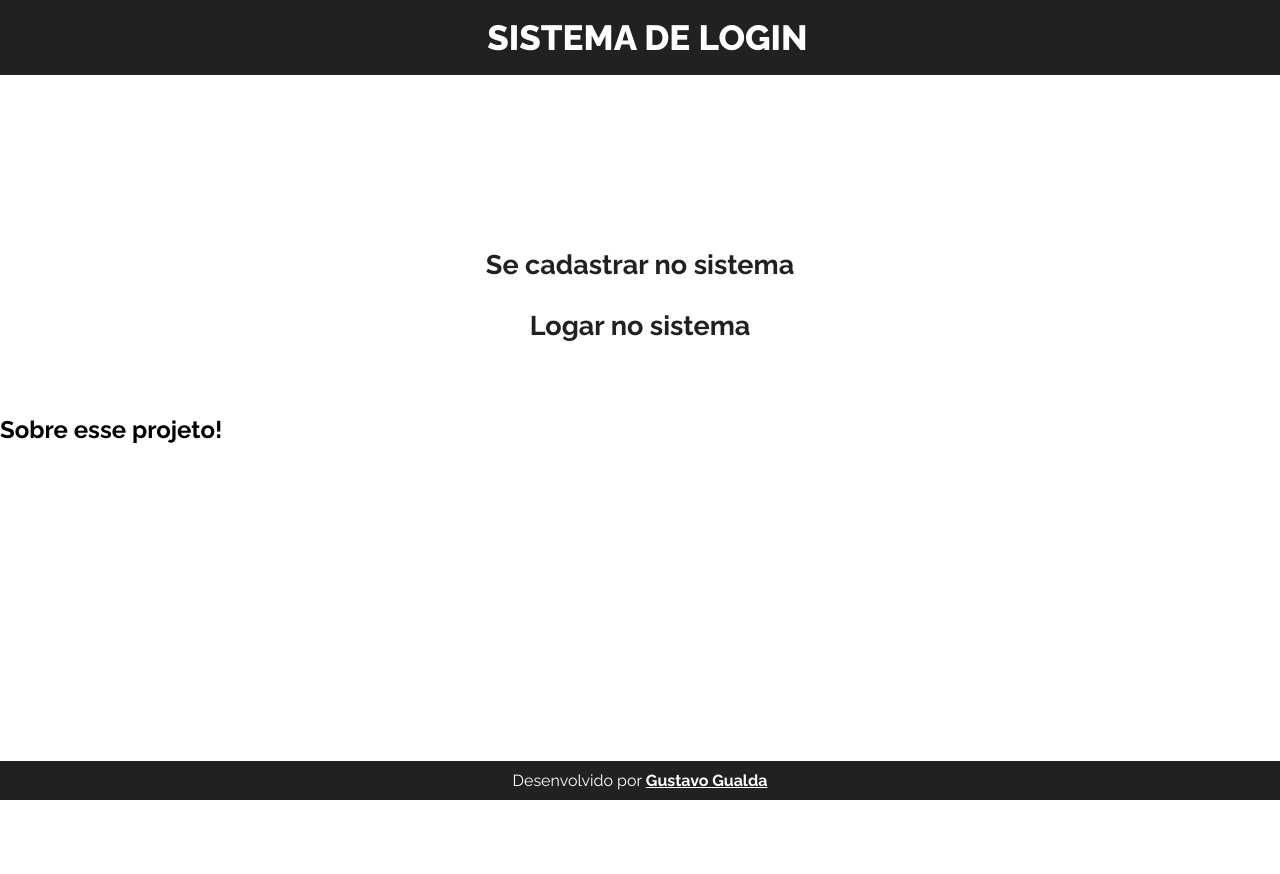
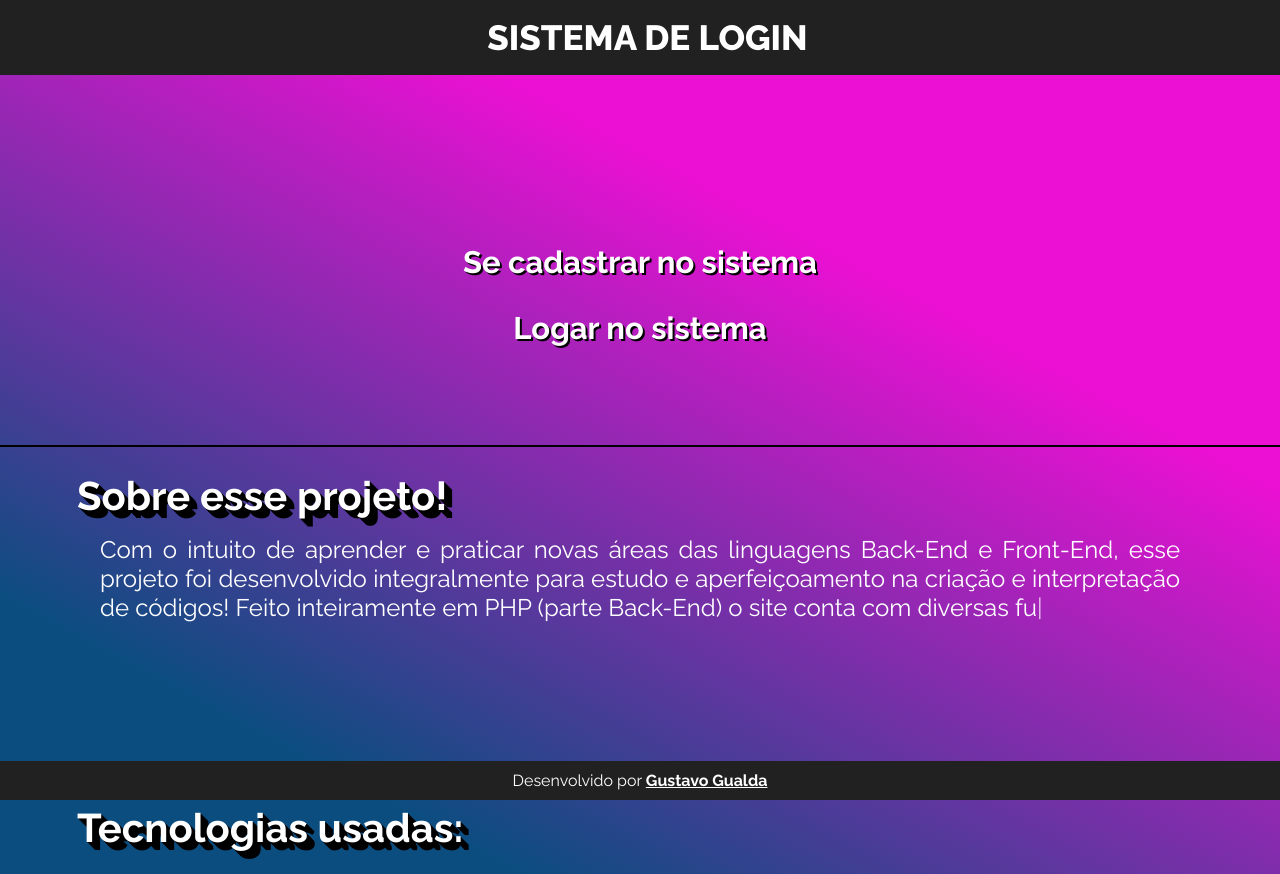
Before and after one commit to iCrowleySHR/SistemaDeLogin, a PHP site: page / in a window 1280 px wide. Shown: the top 874 px of the page. Before the commit the page ends 800 px from the top, so only its background shows below. Run offline with PHP 8.4, Linux system fonts and the light colour scheme.

Commit message:
Estilizando o index.php

```diff
--- a/index.php
+++ b/index.php
@@ -5,13 +5,33 @@
     <meta name="viewport" content="width=device-width, initial-scale=1.0">
     <title>Página Inicial</title>
     <link rel="stylesheet" href="view/css/style.css">
+    <script src="view/js/index.js" defer></script>
 </head>
 <body>
     <?php require 'view/components/header.php'; ?>
-    <?php require 'view/components/opcoes.php'; ?>
-    <section>
-        <h2>Sobre esse projeto!</h2>
-    </section>
+    <main>
+        <?php require 'view/components/opcoes.php'; ?>
+        <section class="sobre">
+            <article>
+                <h2>Sobre esse projeto!</h2>
+                <p>
+                    Com o intuito de aprender e praticar novas áreas das linguagens Back-End e Front-End, esse projeto foi desenvolvido integralmente
+                    para estudo e aperfeiçoamento na criação e interpretação de códigos! Feito inteiramente em PHP (parte Back-End) o site conta com diversas
+                    funções como criação de conta, edição de dados inseridos e exclusão da conta. Construido também com HTML o site conta com a tecnologia SASS
+                    onde nesse projeto me profundei bastante nela, adqurindo inúmeros conhecimentos! Este projeto não apenas consolidou meu entendimento das linguagens
+                    e tecnologias envolvidas, mas também enriqueceu meu portfólio, destacando minha dedicação ao aprendizado contínuo e à busca incessante por aprimoramento
+                    técnico. Ao compartilhar esta experiência, espero inspirar e colaborar com outros entusiastas do desenvolvimento de software em suas próprias jornadas de aprendizado.
+                </p>
+            </article>
+        </section>
+
+        <section class="tecnologias">
+            <article>
+                <h2>Tecnologias usadas:</h2>
+                <img src="https://skillicons.dev/icons?i=html,css,js,sass,php,mysql" alt="imagem das tecnologias usadas">
+            </article>
+        </section>
+    </main>
     <?php require 'view/components/footer.php'; ?>
 </body>
 </html>
--- /dev/null
+++ b/view/css/background.scss
@@ -0,0 +1,7 @@
+.background{
+    background: rgb(12,77,128);
+    background: linear-gradient(28deg, rgba(12,77,128,1) 35%, rgba(235,16,211,1) 75%);
+    background-repeat: no-repeat;
+    background-size: auto;
+    min-height: 100vh;
+}
--- a/view/css/btn.scss
+++ b/view/css/btn.scss
@@ -17,7 +17,7 @@
 
     &:hover {
       color: $black;
-      background-color: transparent;
+      background-color: white;
       border: solid 1px black;
       box-shadow:$shadow;
       cursor: pointer;
--- a/view/css/opcoes.css
+++ b/view/css/opcoes.css
@@ -10,8 +10,9 @@
   flex-direction: column;
 }
 .opcoes a {
-  color: #212121;
-  font-size: 27px;
+  color: white;
+  font-size: 31px;
+  text-shadow: 2px 2px black;
   font-weight: 700;
   transition: 300ms;
   margin: 15px;
--- a/view/css/opcoes.scss
+++ b/view/css/opcoes.scss
@@ -10,8 +10,9 @@
     flex-direction: column;
 
     a{
-        color: $black;
-        font-size: 27px;
+        color: $white;
+        font-size: 31px;
+        text-shadow: 2px 2px black;
         font-weight: 700;
         transition: 300ms;
         margin: 15px;
--- a/view/css/style.css
+++ b/view/css/style.css
@@ -28,8 +28,9 @@ header a {
   flex-direction: column;
 }
 .opcoes a {
-  color: #212121;
-  font-size: 27px;
+  color: white;
+  font-size: 31px;
+  text-shadow: 2px 2px black;
   font-weight: 700;
   transition: 300ms;
   margin: 15px;
@@ -60,8 +61,74 @@ footer strong a:hover {
   font-size: 18px;
 }
 
+.background, body {
+  background: rgb(12, 77, 128);
+  background: linear-gradient(28deg, rgb(12, 77, 128) 35%, rgb(235, 16, 211) 75%);
+  background-repeat: no-repeat;
+  background-size: auto;
+  min-height: 100vh;
+}
+
 body {
   margin: 0;
   padding: 0;
   font-family: "Raleway", sans-serif;
+  color: white;
+}
+body main .sobre {
+  margin-top: 50px;
+  display: flex;
+  flex-direction: column;
+  border-top: solid black 2px;
+  height: 280px;
+}
+body main .sobre article h2 {
+  animation: text-shadow-pop-br 0.6s both;
+  margin-left: 85px;
+  margin-right: 85px;
+  font-size: 40px;
+}
+body main .sobre article p {
+  font-size: 24px;
+  margin: -25px 100px 0 100px;
+  text-align: justify;
+}
+body main .sobre article p:after {
+  content: "|";
+  animation: pisca 1s infinite;
+}
+body main .tecnologias {
+  margin-top: 50px;
+  display: flex;
+  flex-direction: column;
+  border-top: solid black 2px;
+  margin-bottom: 100px;
+}
+body main .tecnologias article h2 {
+  animation: text-shadow-pop-br 0.6s both;
+  margin-left: 85px;
+  margin-right: 85px;
+  font-size: 40px;
+}
+body main .tecnologias article img {
+  margin-top: -15px;
+  margin-left: 85px;
+}
+@keyframes text-shadow-pop-br {
+  0% {
+    text-shadow: 0 0 black, 0 0 black, 0 0 black, 0 0 black, 0 0 black, 0 0 black, 0 0 black, 0 0 black;
+    transform: translateX(0) translateY(0);
+  }
+  100% {
+    text-shadow: 1px 1px black, 2px 2px black, 3px 3px black, 4px 4px black, 5px 5px black, 6px 6px black, 7px 7px black, 8px 8px black;
+    transform: translateX(-8px) translateY(-8px);
+  }
+}
+@keyframes pisca {
+  0%, 100% {
+    opacity: 0;
+  }
+  50% {
+    opacity: 1;
+  }
 }/*# sourceMappingURL=style.css.map */
--- a/view/css/style.scss
+++ b/view/css/style.scss
@@ -2,9 +2,101 @@
 @import 'header';
 @import 'opcoes';
 @import 'footer';
+@import 'background';
 
 body{
     margin: 0;
     padding: 0;
     font-family: 'Raleway', sans-serif;
+    @extend .background;
+    color: white;
+
+    main{
+        .sobre{
+            margin-top: 50px;
+            display: flex;
+            flex-direction: column;
+            border-top: solid black 2px;
+            height: 280px;
+
+            article{
+
+                h2{
+                    -webkit-animation: text-shadow-pop-br 0.6s both;
+                    animation: text-shadow-pop-br 0.6s both;
+                    margin-left: 85px;
+                    margin-right: 85px;
+                    font-size: 40px;
+                }
+
+                p{
+                    font-size: 24px;
+                    margin: -25px 100px 0 100px;
+                    text-align: justify;
+                }
+
+                p:after{
+                    content: "|";
+                    animation: pisca 1s infinite;
+                }
+            }
+
+        }
+
+        .tecnologias{
+            margin-top: 50px;
+            display: flex;
+            flex-direction: column;
+            border-top: solid black 2px;
+            margin-bottom: 100px;
+
+            article{
+                h2{
+                    -webkit-animation: text-shadow-pop-br 0.6s both;
+                    animation: text-shadow-pop-br 0.6s both;
+                    margin-left: 85px;
+                    margin-right: 85px;
+                    font-size: 40px;
+                }
+
+                img{
+                    margin-top: -15px;
+                    margin-left: 85px;
+                }
+            }
+        }
+    }
 }
+@-webkit-keyframes text-shadow-pop-br {
+    0% {
+      text-shadow: 0 0 black, 0 0 black, 0 0 black, 0 0 black, 0 0 black, 0 0 black, 0 0 black, 0 0 black;
+      -webkit-transform: translateX(0) translateY(0);
+              transform: translateX(0) translateY(0);
+    }
+    100% {
+      text-shadow: 1px 1px black, 2px 2px black, 3px 3px black, 4px 4px black, 5px 5px black, 6px 6px black, 7px 7px black, 8px 8px black;
+      -webkit-transform: translateX(-8px) translateY(-8px);
+              transform: translateX(-8px) translateY(-8px);
+    }
+  }
+  @keyframes text-shadow-pop-br {
+    0% {
+      text-shadow: 0 0 black, 0 0 black, 0 0 black, 0 0 black, 0 0 black, 0 0 black, 0 0 black, 0 0 black;
+      -webkit-transform: translateX(0) translateY(0);
+              transform: translateX(0) translateY(0);
+    }
+    100% {
+      text-shadow: 1px 1px black, 2px 2px black, 3px 3px black, 4px 4px black, 5px 5px black, 6px 6px black, 7px 7px black, 8px 8px black;
+      -webkit-transform: translateX(-8px) translateY(-8px);
+              transform: translateX(-8px) translateY(-8px);
+    }
+  }
+
+@keyframes pisca {
+    0%,100%{
+        opacity: 0;
+    }
+    50%{
+        opacity: 1;
+    }
+}
--- /dev/null
+++ b/view/js/index.js
@@ -0,0 +1,13 @@
+function typeWrite(elemento){
+    const textoArray = elemento.innerHTML.split('');
+    elemento.innerHTML = ' ';
+    textoArray.forEach(function(letra, i){
+
+    setTimeout(function(){
+        elemento.innerHTML += letra;
+    }, 20 * i)
+
+  });
+}
+const texto = document.querySelector('p');
+typeWrite(texto);
```
Also changed, not shown: view/css/background.css (added, +7 -0 lines), view/css/home.css (+7 -4 lines), view/css/home.scss (+7 -7 lines), 4 other files.
